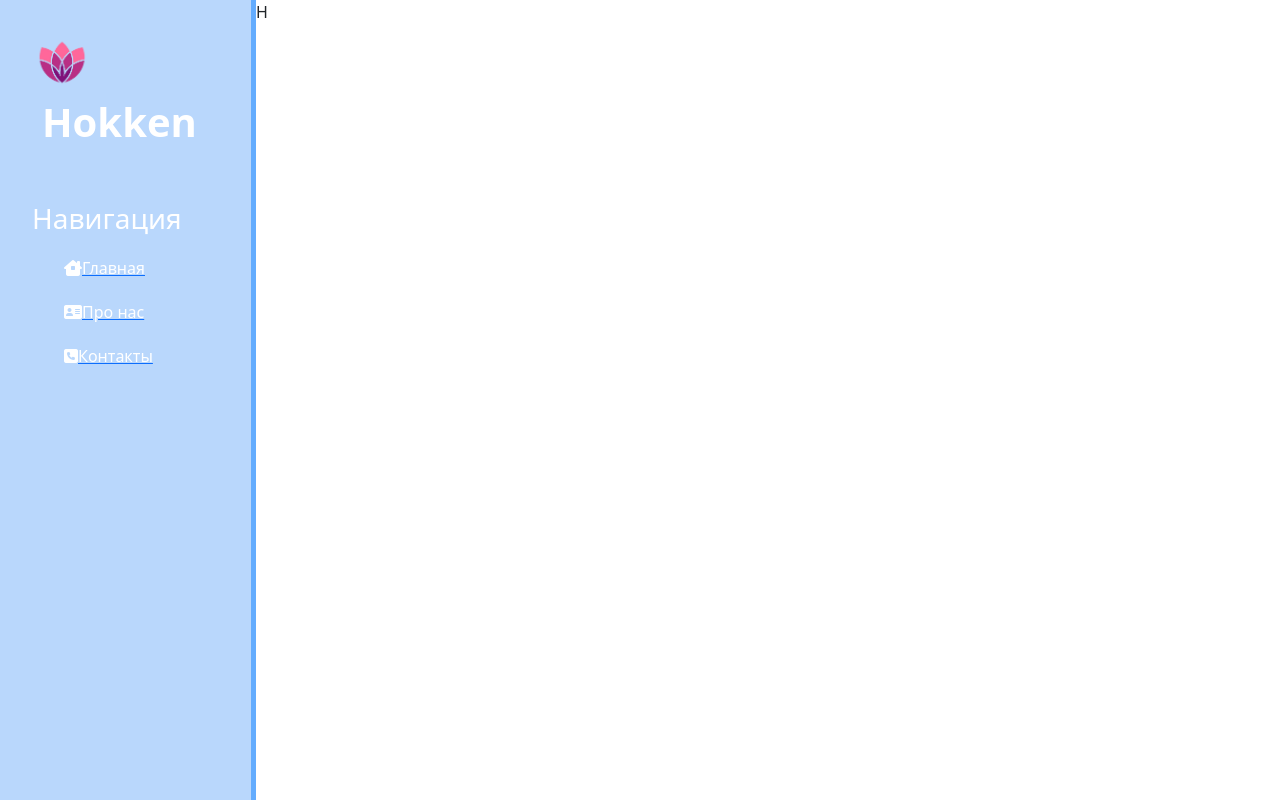
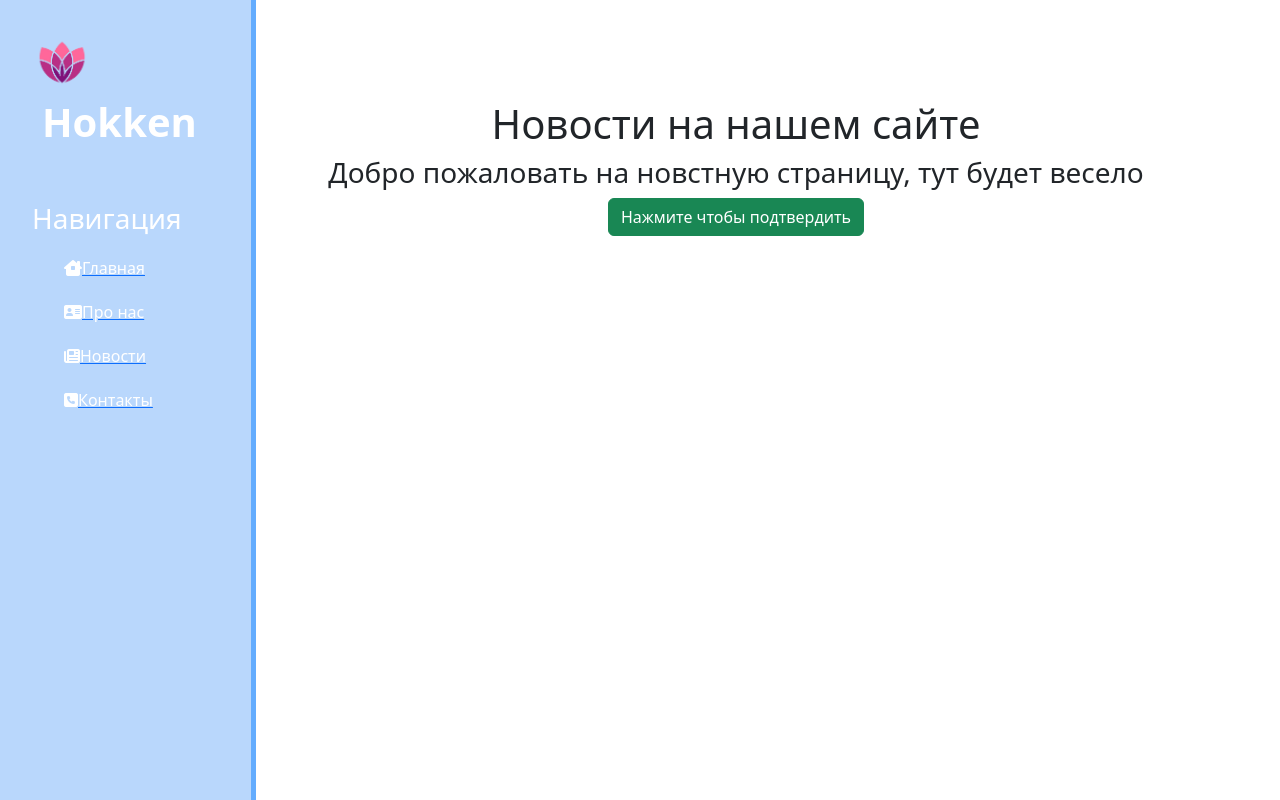
Before and after one commit to Placebek/Django-Web, a Django app: template django_pro/news/templates/news/news_home.html in a window 1280 px wide. Run offline with Django 4.2, Linux system fonts and the light colour scheme; the template is opened without the code that fills it, so the values that code supplies are empty.

Commit message:
Исправил URL и HTML нового приложения(Новости)

```diff
--- a/django_pro/hokken/templates/hokken/shablon.html
+++ b/django_pro/hokken/templates/hokken/shablon.html
@@ -19,6 +19,7 @@
       <ul>
         <a href='{% url "home"%}'><li><i class="fa-solid fa-house-chimney-window"></i>Главная</li></a>
         <a href='{% url "about"%}'><li><i class="fa-solid fa-address-card"></i>Про нас</li></a>
+         <a href='{% url "news_home"%}'><li><i class="fa-solid fa-newspaper"></i>Новости</li></a>
         <a href=''><li><i class="fa-solid fa-square-phone"></i>Контакты</li></a>
       </ul>
     </aside>
--- a/django_pro/hokken/views.py
+++ b/django_pro/hokken/views.py
@@ -3,7 +3,8 @@ from django.http import HttpResponse
 
 def index(request):
   data = {
-    'title': 'Главная страница'
+    'title': 'Главная страница',
+    'values': ['set', '10', '10-12-2024']
   }
   return render(request, 'hokken/index.html', data)
 
--- a/django_pro/news/templates/news/news_home.html
+++ b/django_pro/news/templates/news/news_home.html
@@ -1,7 +1,11 @@
 {% extends "hokken/shablon.html" %}
 
-{%block title%} Про нас {%endblock%}
+{%block title%} Новости {%endblock%}
 
 {% block content%}
-  <p>H</p>
+  <div class='glavka'>
+    <h1>Новости на нашем сайте<h1>
+    <h3>Добро пожаловать на новстную страницу, тут будет весело</h3>
+    <button class='btn btn-success'>Нажмите чтобы подтвердить</button>
+  </div>
 {% endblock %}
--- a/django_pro/news/views.py
+++ b/django_pro/news/views.py
@@ -1,4 +1,4 @@
 from django.shortcuts import render
 
 def news_home(request):
-  return(render(request, 'main/about.html'))
+  return(render(request, 'news/news_home.html'))
```
